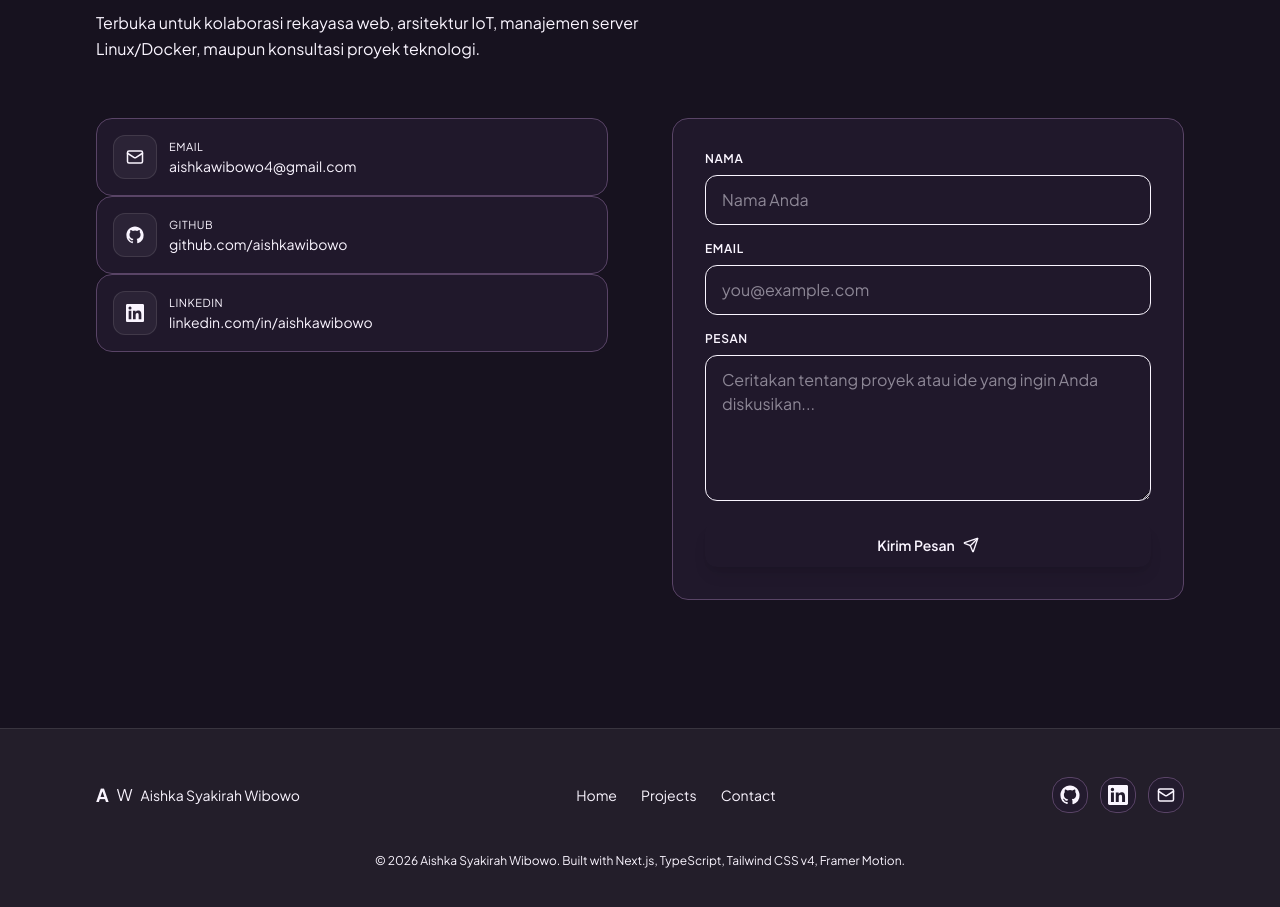
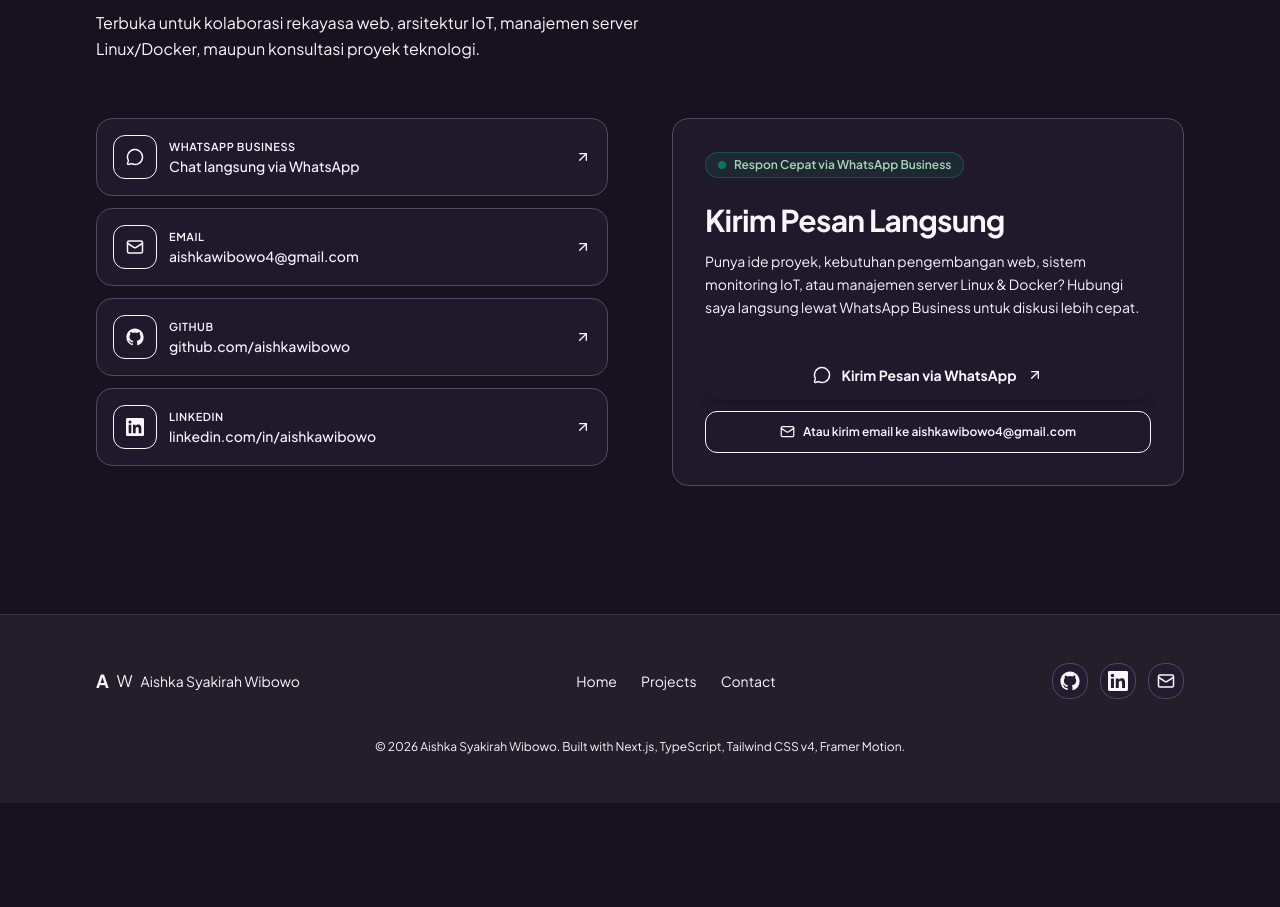
Before and after one commit to aishkawibowo/portofolio, a Next.js app: page / in a window 1280 px wide. Shown: the part 8290-9197 px from the top of the page. After the commit the page ends 9093 px from the top, so only its background shows below. Built offline with nearby package versions, Linux system fonts and the light colour scheme; no server answers.

Commit message:
feat: update contact section CTA to WhatsApp Business link

```diff
--- a/src/components/sections/Contact.tsx
+++ b/src/components/sections/Contact.tsx
@@ -1,26 +1,35 @@
 'use client';
 
-import { useState } from 'react';
 import { Reveal } from '@/components/ui/Reveal';
 import { SocialIcon } from '@/components/ui/SocialIcon';
-import { Mail, Send, Check, Loader2, AlertCircle } from 'lucide-react';
-import { cn } from '@/lib/utils';
+import { SITE } from '@/lib/site';
+import { Mail, MessageCircle, ArrowUpRight } from 'lucide-react';
 
 const contactLinks = [
   {
+    label: 'WhatsApp Business',
+    display: 'Chat langsung via WhatsApp',
+    href: SITE.whatsapp,
+    icon: <MessageCircle size={18} />,
+    external: true,
+  },
+  {
     label: 'Email',
-    href: 'mailto:aishkawibowo4@gmail.com',
+    display: SITE.email,
+    href: `mailto:${SITE.email}`,
     icon: <Mail size={18} />,
     external: false,
   },
   {
     label: 'GitHub',
+    display: 'github.com/aishkawibowo',
     href: 'https://github.com/aishkawibowo',
     icon: <SocialIcon name="Github" className="h-4.5 w-4.5" />,
     external: true,
   },
   {
     label: 'LinkedIn',
+    display: 'linkedin.com/in/aishkawibowo',
     href: 'https://linkedin.com/in/aishkawibowo',
     icon: <SocialIcon name="Linkedin" className="h-4.5 w-4.5" />,
     external: true,
@@ -28,52 +37,6 @@ const contactLinks = [
 ];
 
 export function Contact() {
-  const [formData, setFormData] = useState({
-    name: '',
-    email: '',
-    message: '',
-  });
-  const [status, setStatus] = useState<'idle' | 'sending' | 'success' | 'error'>('idle');
-  const [errorMessage, setErrorMessage] = useState('');
-
-  const handleSubmit = async (e: React.FormEvent) => {
-    e.preventDefault();
-    if (!formData.name.trim() || !formData.email.trim() || !formData.message.trim()) return;
-
-    setStatus('sending');
-    setErrorMessage('');
-
-    try {
-      const response = await fetch('https://formsubmit.co/ajax/aishkawibowo4@gmail.com', {
-        method: 'POST',
-        headers: {
-          'Content-Type': 'application/json',
-          Accept: 'application/json',
-        },
-        body: JSON.stringify({
-          name: formData.name,
-          email: formData.email,
-          message: formData.message,
-          _subject: `Pesan Portofolio Baru dari ${formData.name}`,
-          _captcha: 'false',
-          _template: 'table',
-        }),
-      });
-
-      if (response.ok) {
-        setStatus('success');
-        setFormData({ name: '', email: '', message: '' });
-      } else {
-        const data = await response.json().catch(() => null);
-        setStatus('error');
-        setErrorMessage(data?.message || 'Gagal mengirim pesan. Silakan coba lagi.');
-      }
-    } catch {
-      setStatus('error');
-      setErrorMessage('Koneksi terputus. Silakan periksa jaringan Anda atau hubungi langsung via email.');
-    }
-  };
-
   return (
     <section id="contact" className="py-20 md:py-32">
       <div className="max-w-6xl mx-auto px-5 sm:px-8">
@@ -90,135 +53,84 @@ export function Contact() {
           </div>
         </Reveal>
 
-        <div className="grid lg:grid-cols-2 gap-10 lg:gap-16">
+        <div className="grid lg:grid-cols-2 gap-10 lg:gap-16 items-start">
           <div className="space-y-3">
             <Reveal>
+              <div className="space-y-3">
                 {contactLinks.map((link) => (
                   <a
                     key={link.label}
                     href={link.href}
                     target={link.external ? '_blank' : undefined}
                     rel={link.external ? 'noopener noreferrer' : undefined}
-                  className="glass-card group flex items-center gap-3 p-4 rounded-xl border border-border-subtle bg-bg-surface text-text-secondary hover:border-purple-primary hover:text-text-primary transition-colors duration-300"
+                    className="glass-card group flex items-center justify-between gap-3 p-4 rounded-xl border border-border-subtle bg-bg-surface text-text-secondary hover:border-purple-primary hover:text-text-primary transition-colors duration-300"
                   >
-                  <div className="shrink-0 rounded-xl border border-white/10 bg-white/5 p-3 text-text-muted transition-colors duration-300 group-hover:text-purple-primary">
+                    <div className="flex items-center gap-3 min-w-0">
+                      <div className="shrink-0 rounded-xl border border-border-subtle bg-bg-elevated p-3 text-purple-primary transition-colors duration-300 group-hover:bg-purple-primary group-hover:text-on-accent">
                         {link.icon}
                       </div>
                       <div className="min-w-0">
-                    <p className="block text-[11px] uppercase tracking-wider text-text-muted">
+                        <p className="block text-[11px] font-semibold uppercase tracking-wider text-text-muted">
                           {link.label}
                         </p>
-                    <p className="block truncate text-sm transition-colors group-hover:text-purple-primary">
-                      {link.href.replace('https://', '').replace('mailto:', '')}
+                        <p className="block truncate text-sm font-medium text-text-primary transition-colors group-hover:text-purple-primary">
+                          {link.display}
                         </p>
                       </div>
+                    </div>
+                    <ArrowUpRight
+                      size={16}
+                      className="shrink-0 text-text-muted transition-all duration-300 group-hover:translate-x-0.5 group-hover:-translate-y-0.5 group-hover:text-purple-primary"
+                      aria-hidden="true"
+                    />
                   </a>
                 ))}
+              </div>
             </Reveal>
           </div>
 
-          <div className="glass-card p-6 sm:p-8 rounded-2xl border border-border-subtle bg-bg-surface">
+          <div className="glass-card p-6 sm:p-8 rounded-2xl border border-border-subtle bg-bg-surface flex flex-col justify-between">
             <Reveal>
-              {status === 'success' ? (
-                <div className="py-8 text-center space-y-4">
-                  <div className="mx-auto flex h-14 w-14 items-center justify-center rounded-full bg-[#A8D5BA]/20 text-[#A8D5BA] border border-[#A8D5BA]/40 shadow-lg shadow-[#A8D5BA]/10">
-                    <Check size={28} />
-                  </div>
-                  <h3 className="font-display text-2xl font-bold text-text-primary">
-                    Pesan Berhasil Terkirim!
-                  </h3>
-                  <p className="text-sm text-text-secondary max-w-md mx-auto leading-relaxed">
-                    Terima kasih telah menghubungi saya. Pesan Anda telah otomatis terkirim langsung ke email saya (<span className="text-purple-primary font-medium">aishkawibowo4@gmail.com</span>) dan akan segera saya tanggapi.
-                  </p>
-                  <button
-                    type="button"
-                    onClick={() => setStatus('idle')}
-                    className="mt-4 inline-flex items-center gap-2 px-6 py-2.5 rounded-xl border border-border-subtle bg-bg-elevated text-xs font-semibold text-text-secondary hover:border-purple-primary hover:text-text-primary transition-all cursor-pointer"
-                  >
-                    Kirim Pesan Lain
-                  </button>
-                </div>
-              ) : (
-                <form onSubmit={handleSubmit} className="space-y-4">
-                  <div>
-                    <label htmlFor="name" className="block text-xs font-semibold text-text-muted uppercase tracking-wider mb-2">
-                      Nama
-                    </label>
-                    <input
-                      id="name"
-                      type="text"
-                      required
-                      value={formData.name}
-                      onChange={(e) => setFormData({ ...formData, name: e.target.value })}
-                      className="w-full px-4 py-3 rounded-xl bg-bg-elevated border border-border-subtle text-text-primary placeholder-text-muted focus:ring-2 focus:ring-purple-primary focus:border-transparent transition-colors"
-                      placeholder="Nama Anda"
-                      disabled={status === 'sending'}
-                    />
+              <div className="space-y-6">
+                <div className="inline-flex items-center gap-2 rounded-full border border-emerald-500/30 bg-emerald-500/10 px-3 py-1 text-xs font-semibold text-emerald-700 dark:text-[#A8D5BA]">
+                  <span className="h-2 w-2 rounded-full bg-emerald-500 animate-pulse" aria-hidden="true" />
+                  <span>Respon Cepat via WhatsApp Business</span>
                 </div>
 
-                  <div>
-                    <label htmlFor="email" className="block text-xs font-semibold text-text-muted uppercase tracking-wider mb-2">
-                      Email
-                    </label>
-                    <input
-                      id="email"
-                      type="email"
-                      required
-                      value={formData.email}
-                      onChange={(e) => setFormData({ ...formData, email: e.target.value })}
-                      className="w-full px-4 py-3 rounded-xl bg-bg-elevated border border-border-subtle text-text-primary placeholder-text-muted focus:ring-2 focus:ring-purple-primary focus:border-transparent transition-colors"
-                      placeholder="you@example.com"
-                      disabled={status === 'sending'}
-                    />
+                <div className="space-y-3">
+                  <h3 className="font-display text-2xl sm:text-3xl font-bold tracking-tight text-text-primary">
+                    Kirim Pesan Langsung
+                  </h3>
+                  <p className="text-sm leading-relaxed text-text-secondary">
+                    Punya ide proyek, kebutuhan pengembangan web, sistem monitoring IoT, atau manajemen server Linux &amp; Docker? Hubungi saya langsung lewat WhatsApp Business untuk diskusi lebih cepat.
+                  </p>
                 </div>
 
-                  <div>
-                    <label htmlFor="message" className="block text-xs font-semibold text-text-muted uppercase tracking-wider mb-2">
-                      Pesan
-                    </label>
-                    <textarea
-                      id="message"
-                      rows={5}
-                      required
-                      value={formData.message}
-                      onChange={(e) => setFormData({ ...formData, message: e.target.value })}
-                      className="w-full px-4 py-3 rounded-xl bg-bg-elevated border border-border-subtle text-text-primary placeholder-text-muted focus:ring-2 focus:ring-purple-primary focus:border-transparent transition-colors"
-                      placeholder="Ceritakan tentang proyek atau ide yang ingin Anda diskusikan..."
-                      disabled={status === 'sending'}
+                <div className="pt-2 space-y-3">
+                  <a
+                    href={SITE.whatsapp}
+                    target="_blank"
+                    rel="noopener noreferrer"
+                    className="group w-full px-6 py-3.5 rounded-xl font-bold text-sm bg-purple-primary text-on-accent shadow-lg shadow-purple-primary/25 hover:scale-[1.02] hover:shadow-xl hover:shadow-purple-primary/30 transition-all duration-300 focus-ring flex items-center justify-center gap-2.5"
+                  >
+                    <MessageCircle size={18} aria-hidden="true" />
+                    <span>Kirim Pesan via WhatsApp</span>
+                    <ArrowUpRight
+                      size={16}
+                      className="transition-transform duration-300 group-hover:translate-x-0.5 group-hover:-translate-y-0.5"
+                      aria-hidden="true"
                     />
+                  </a>
+
+                  <a
+                    href={`mailto:${SITE.email}`}
+                    className="w-full px-6 py-3 rounded-xl font-semibold text-xs border border-border-subtle bg-bg-elevated text-text-secondary hover:border-purple-primary hover:text-purple-primary transition-all duration-300 focus-ring flex items-center justify-center gap-2"
+                  >
+                    <Mail size={15} aria-hidden="true" />
+                    <span>Atau kirim email ke {SITE.email}</span>
+                  </a>
                 </div>
-
-                  {status === 'error' && (
-                    <div className="flex items-center gap-2 p-3 rounded-xl bg-red-500/10 border border-red-500/30 text-red-400 text-xs">
-                      <AlertCircle size={16} className="shrink-0" />
-                      <span>{errorMessage}</span>
               </div>
-                  )}
-
-                  <button
-                    type="submit"
-                    disabled={status === 'sending'}
-                    className={cn(
-                      'w-full px-6 py-3 rounded-xl font-semibold text-sm transition-all duration-300 focus-ring cursor-pointer flex items-center justify-center gap-2',
-                      status === 'sending'
-                        ? 'bg-purple-primary/60 text-on-accent cursor-wait'
-                        : 'bg-purple-primary text-on-accent shadow-lg shadow-purple-primary/25 hover:scale-[1.02]'
-                    )}
-                  >
-                    {status === 'sending' ? (
-                      <>
-                        <Loader2 size={16} className="animate-spin" />
-                        <span>Mengirim Pesan...</span>
-                      </>
-                    ) : (
-                      <>
-                        <span>Kirim Pesan</span>
-                        <Send size={16} />
-                      </>
-                    )}
-                  </button>
-                </form>
-              )}
             </Reveal>
           </div>
         </div>
--- a/src/lib/site.ts
+++ b/src/lib/site.ts
@@ -7,6 +7,7 @@ export const SITE = {
   url: process.env.NEXT_PUBLIC_SITE_URL || 'https://aishka-wibowo.vercel.app',
   ogImage: '/og-default.png',
   email: 'aishkawibowo4@gmail.com',
+  whatsapp: 'https://wa.me/message/5KZXOI6UTK6VB1',
   location: 'Sidoarjo, Jawa Timur, Indonesia',
 } as const;
 
```
Lines whose indentation alone changed are shown as unchanged.
